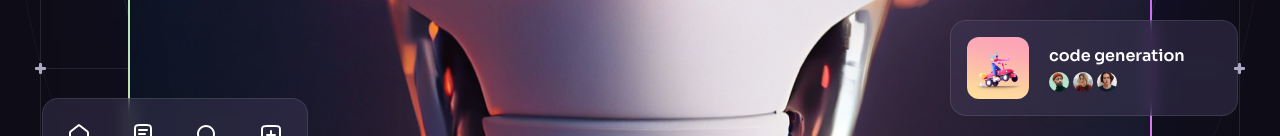
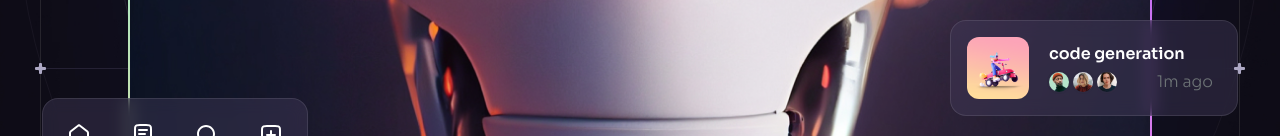
Before and after one commit to maulanafb/brainwave-mfb, a React (Vite) app: page / in a window 1280 px wide. Shown: the part 816-952 px from the top of the page. Built offline with nearby package versions, Linux system fonts and the light colour scheme.

Commit message:
feat generating fix

```diff
--- a/src/components/Hero.jsx
+++ b/src/components/Hero.jsx
@@ -53,7 +53,9 @@ const Hero = () => {
                   width={1024}
                   height={390}
                 />
-                <Generating className="absolute left-4 right-4 bottom-5 md:left-1/2 md:right-auto md:bottom-8 md:w-[31rem] md:-translate-x-1/2" />
+                <ScrollParallax isAbsolutelyPositioned>
+                  <Generating className="absolute left-4 right-4 bottom-5 md:left-1/2 md:right-auto md:bottom-8 md:w-[31rem] md:-translate-x-1/2" />
+                </ScrollParallax>
 
                 <ScrollParallax isAbsolutelyPositioned>
                   <ul className="hidden absolute -left-[5.5rem] bottom-[7.5rem] px-1 py-1 bg-n-9/40 backdrop-blur border border-n-1/10 rounded-2xl xl:flex">
--- a/src/components/Notification.jsx
+++ b/src/components/Notification.jsx
@@ -35,6 +35,7 @@ const Notification = ({ className, title }) => {
               </li>
             ))}
           </ul>
+          <div className="body-2 text-n-13">1m ago</div>
         </div>
       </div>
     </div>
```
